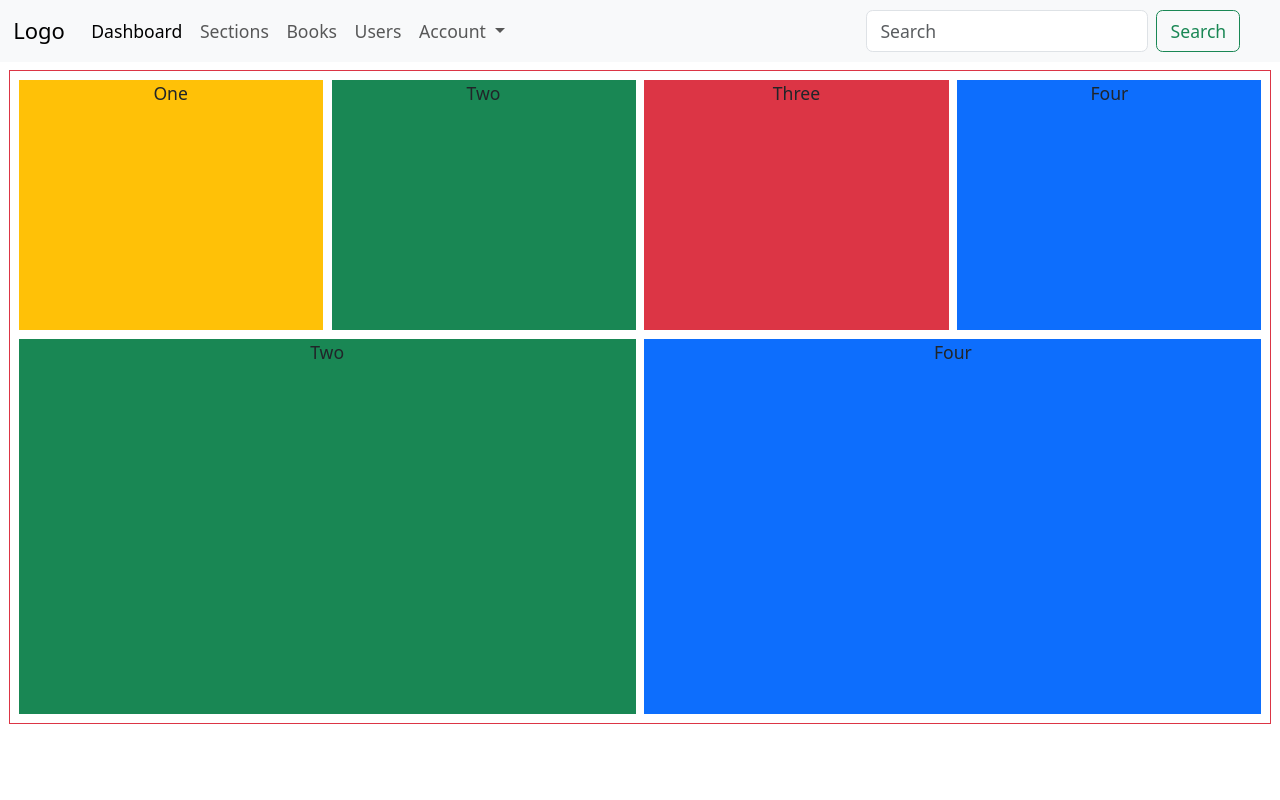
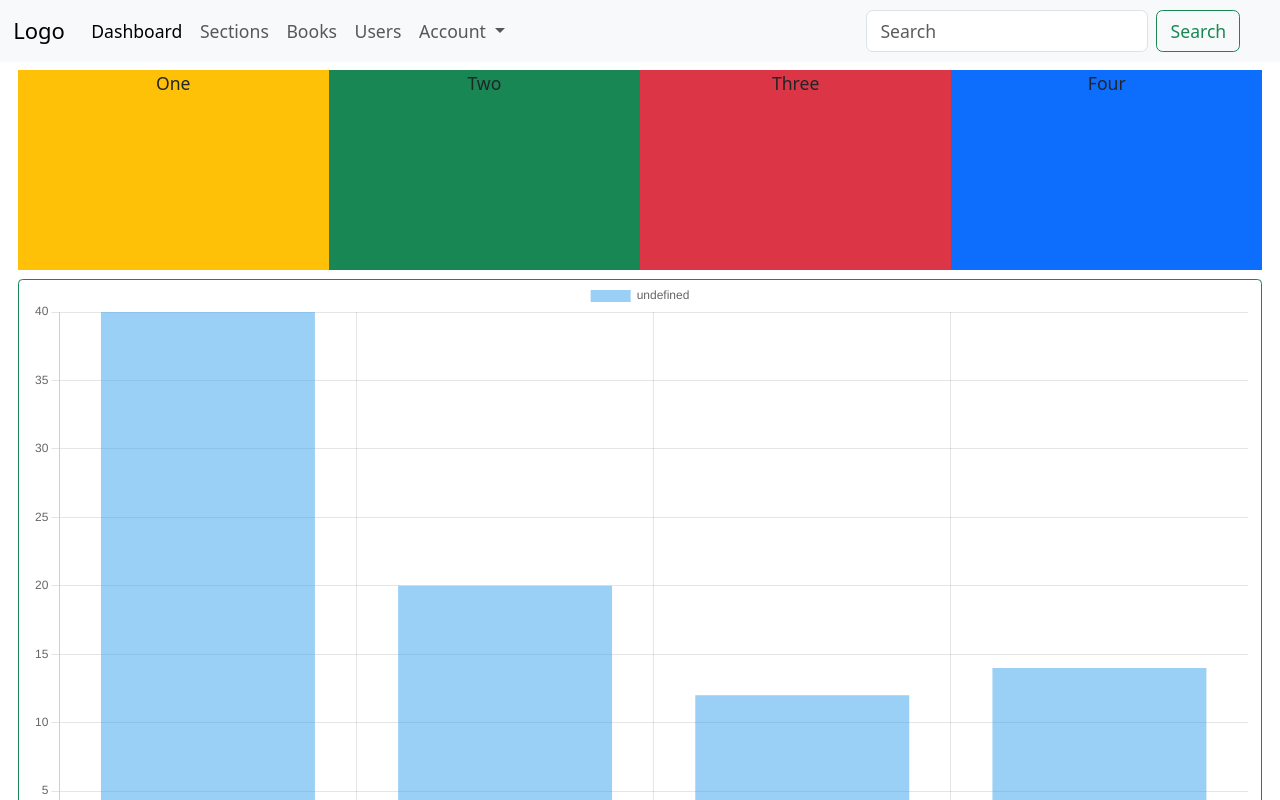
Before and after one commit to karanpatil1604/library-management-system-ui, a Vue app: page / in a window 1280 px wide. Shown: the top 800 px of the page. Built offline with nearby package versions, Linux system fonts and the light colour scheme.

Commit message:
Added charts.js and sample charts on dashboard

```diff
--- a/package.json
+++ b/package.json
@@ -12,8 +12,10 @@
   },
   "dependencies": {
     "bootstrap": "^5.3.3",
+    "chart.js": "^4.4.2",
     "pinia": "^2.1.7",
     "vue": "^3.4.21",
+    "vue-chartjs": "^5.3.0",
     "vue-router": "^4.3.0"
   },
   "devDependencies": {
--- /dev/null
+++ b/src/components/Charts/BarChart.vue
@@ -0,0 +1,34 @@
+<template>
+  <Bar id="my-chart-id" :options="chartOptions" :data="chartData" />
+</template>
+
+<script>
+import { Bar } from 'vue-chartjs'
+import {
+  Chart as ChartJS,
+  Title,
+  Tooltip,
+  Legend,
+  BarElement,
+  CategoryScale,
+  LinearScale
+} from 'chart.js/auto'
+
+ChartJS.register(Title, Tooltip, Legend, BarElement, CategoryScale, LinearScale)
+
+export default {
+  name: 'BarChart',
+  components: { Bar },
+  data() {
+    return {
+      chartData: {
+        labels: ['January', 'February', 'March', 'April'],
+        datasets: [{ data: [40, 20, 12, 14] }]
+      },
+      chartOptions: {
+        responsive: true
+      }
+    }
+  }
+}
+</script>
--- /dev/null
+++ b/src/components/Charts/ScatterChart.vue
@@ -0,0 +1,21 @@
+<template>
+  <Scatter :data="data" :options="options" />
+</template>
+
+<script lang="ts">
+import { Chart as ChartJS, LinearScale, PointElement, LineElement, Tooltip, Legend } from 'chart.js'
+import { Scatter } from 'vue-chartjs'
+import * as chartConfig from './chartConfig.js'
+
+ChartJS.register(LinearScale, PointElement, LineElement, Tooltip, Legend)
+
+export default {
+  name: 'App',
+  components: {
+    Scatter
+  },
+  data() {
+    return chartConfig
+  }
+}
+</script>
--- /dev/null
+++ b/src/components/Charts/chartConfig.js
@@ -0,0 +1,65 @@
+export const data = {
+  datasets: [
+    {
+      label: 'Scatter Dataset 1',
+      fill: false,
+      borderColor: '#ff0000',
+      backgroundColor: '#ff0000',
+      data: [
+        {
+          x: -2,
+          y: 4
+        },
+        {
+          x: -1,
+          y: 1
+        },
+        {
+          x: 0,
+          y: 0
+        },
+        {
+          x: 1,
+          y: 1
+        },
+        {
+          x: 2,
+          y: 4
+        }
+      ]
+    },
+    {
+      label: 'Scatter Dataset 2',
+      fill: false,
+      borderColor: '#7acbf9',
+      backgroundColor: '#7acbf9',
+      data: [
+        {
+          x: -2,
+          y: -4
+        },
+        {
+          x: -1,
+          y: -1
+        },
+        {
+          x: 0,
+          y: 1
+        },
+        {
+          x: 1,
+          y: -1
+        },
+        {
+          x: 2,
+          y: -4
+        }
+      ]
+    }
+  ]
+}
+
+export const options = {
+  responsive: true,
+  maintainAspectRatio: false
+}
--- a/src/views/HomeView.vue
+++ b/src/views/HomeView.vue
@@ -1,17 +1,27 @@
-<script setup></script>
+<script setup>
+import BarChart from '@/components/Charts/BarChart.vue'
+import ScatterChart from '@/components/Charts/ScatterChart.vue'
+</script>
 
 <template>
   <main>
-    <div class="border border-danger mt-2 mx-2 px-2 text-center">
-      <div class="row my-2 gap-2" style="height: 250px">
-        <div class="col bg-warning rounded-0">One</div>
-        <div class="col bg-success rounded-0">Two</div>
-        <div class="col bg-danger rounded-0">Three</div>
-        <div class="col bg-primary rounded-0">Four</div>
+    <div class="mt-2 mx-2 px-2 text-center">
+      <div class="row my-2" style="height: 200px">
+        <div class="col-sm-12 col-md-3 bg-warning rounded-0">One</div>
+        <div class="col-sm-12 col-md-3 bg-success rounded-0">Two</div>
+        <div class="col-sm-12 col-md-3 bg-danger rounded-0">Three</div>
+        <div class="col-sm-12 col-md-3 bg-primary rounded-0">Four</div>
       </div>
-      <div class="row my-2 gap-2" style="height: 375px">
-        <div class="col bg-success">Two</div>
-        <div class="col bg-primary">Four</div>
+      <div class="row my-2 gap-2" style="height: 400px">
+        <div class="col border border-success rounded-1">
+          <BarChart
+            aria-label="Sales figures for the years 2022 to 2024. Sales in 2022: 987, Sales in 2023: 1209, Sales in 2024: 825."
+            ref="bar"
+          ></BarChart>
+        </div>
+        <div class="col">
+          <ScatterChart></ScatterChart>
+        </div>
       </div>
     </div>
   </main>
```
Also changed, not shown: 1 other file (tests, documents, lock files or other folders).
